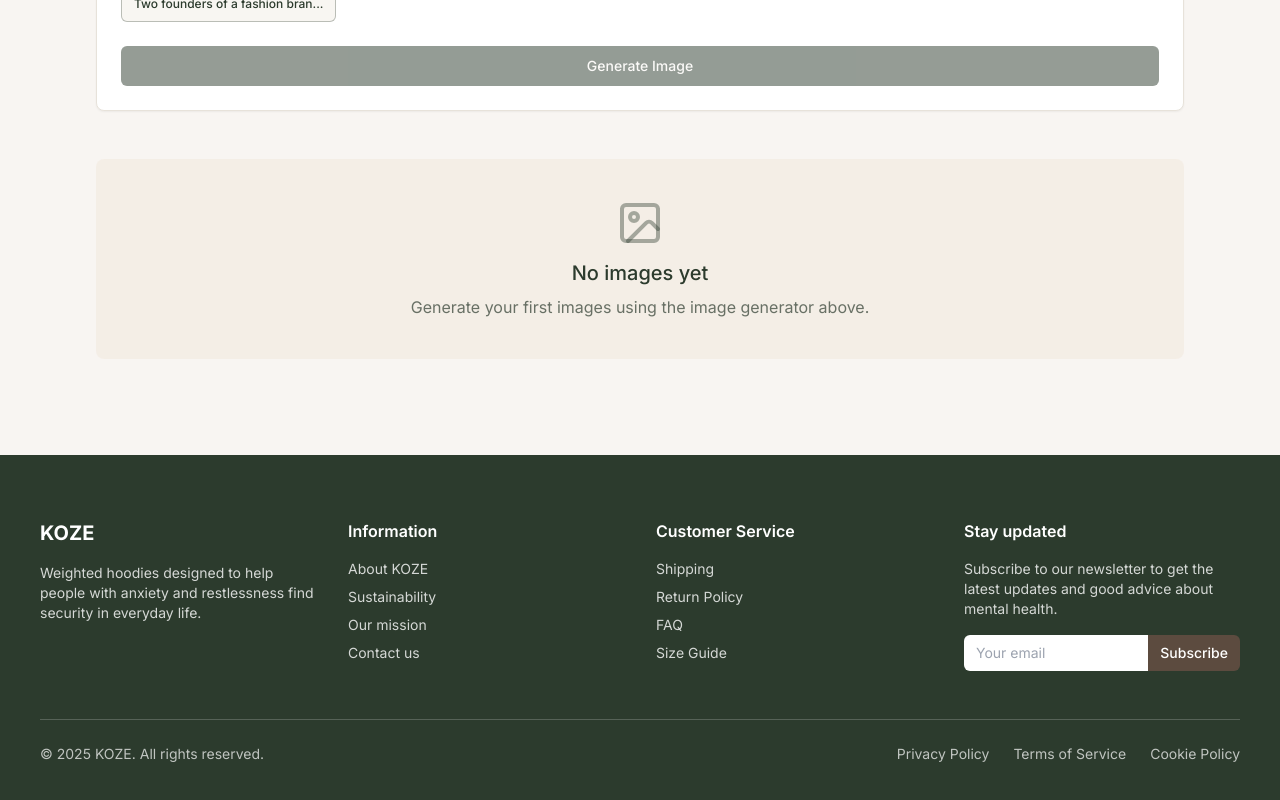
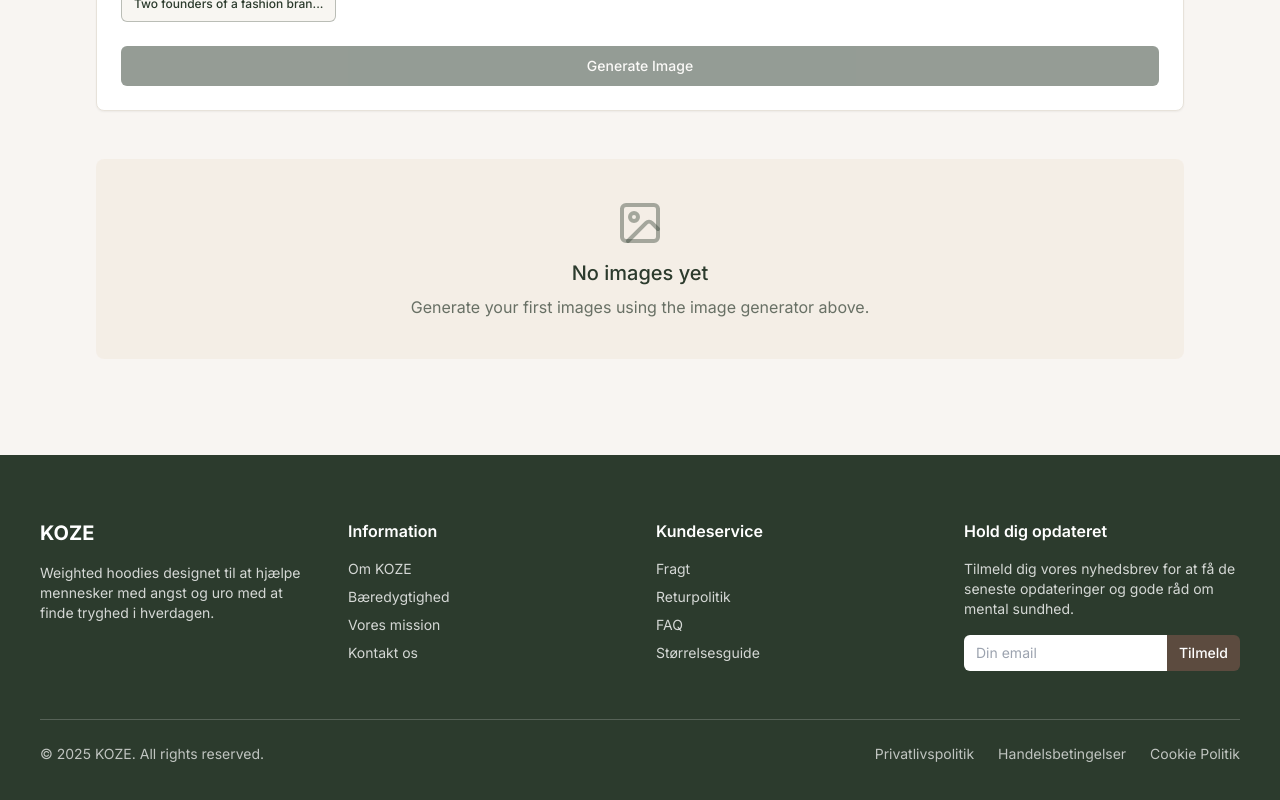
Before and after one commit to IlyasOsman29/koze-hoodie-haven, a React (Vite) app: page /image-studio in a window 1280 px wide. Shown: the part 809-1609 px from the top of the page. Built offline with nearby package versions, Linux system fonts and the light colour scheme.

Commit message:
Revert to Danish version
Reverts the website content back to Danish, undoing previous English translations.

```diff
--- a/src/components/About.tsx
+++ b/src/components/About.tsx
@@ -9,31 +9,31 @@ const About = () => {
           <div className="aspect-[4/3] bg-koze-light rounded-2xl flex items-center justify-center">
             {/* We'll replace this with actual founder image */}
             <div className="text-koze-muted text-center px-8">
-              <p className="text-lg font-medium mb-2">Founders</p>
-              <p className="text-sm">The two founders of KOZE</p>
+              <p className="text-lg font-medium mb-2">Stiftere</p>
+              <p className="text-sm">De to stiftere af KOZE</p>
             </div>
           </div>
         </div>
 
         <div className="animate-on-scroll order-1 lg:order-2" style={{animationDelay: "0.2s"}}>
           <h2 className="text-3xl md:text-4xl font-bold text-koze-green mb-6 text-balance">
-            The story behind KOZE
+            Historien bag KOZE
           </h2>
           <div className="space-y-4 text-koze-green/90">
             <p>
-              KOZE was started by two former colleagues from the tech industry, after we experienced how a colleague was fired due to anxiety that prevented him from being able to handle the job in a stressed sales environment.
+              KOZE blev startet af to tidligere kolleger fra tech-branchen, efter vi oplevede hvordan en kollega blev fyret grundet angst der forhindrede ham i at kunne klare jobbet i et stresset salgsmiljø.
             </p>
             <p>
-              It got us thinking – and we decided to create a product and brand that offers both physical comfort (through weighted hoodies) and emotional support (through a community and openness about mental health).
+              Det fik os til at tænke – og vi besluttede at skabe et produkt og brand der tilbyder både fysisk komfort (gennem weighted hoodies) og følelsesmæssig støtte (gennem et fællesskab og åbenhed omkring mental sundhed).
             </p>
             <p>
-              Our mission is to help people find peace in a hectic everyday life. We believe that small things can make a big difference to our mental well-being.
+              Vores mission er at hjælpe mennesker med at finde ro i en hektisk hverdag. Vi tror på at små ting kan gøre en stor forskel for vores mentale velbefindende.
             </p>
           </div>
           <Button
             className="mt-6 bg-koze-green hover:bg-koze-green/90 text-white font-medium"
           >
-            Read more about our values
+            Læs mere om vores værdier
           </Button>
         </div>
       </div>
--- a/src/components/Community.tsx
+++ b/src/components/Community.tsx
@@ -25,32 +25,32 @@ const Community = () => {
       <div className="grid grid-cols-1 lg:grid-cols-2 gap-12 items-center">
         <div className="animate-on-scroll">
           <h2 className="text-3xl md:text-4xl font-bold text-koze-green mb-4 text-balance">
-            A community for mental health
+            Et fællesskab for mental sundhed
           </h2>
           <p className="text-koze-green/90 mb-6">
-            KOZE is about more than just a product. We want to create a community where we can talk openly about mental health and support each other.
+            KOZE handler om mere end bare et produkt. Vi ønsker at skabe et fællesskab hvor vi kan tale åbent om mental sundhed og støtte hinanden.
           </p>
           <div className="space-y-6">
             <CommunityCard
               icon={<span className="text-koze-green text-xl">💬</span>}
               title="KOZE Talks"
-              description="Monthly online conversations about mental health with experts and the community."
+              description="Månedlige online samtaler om mental sundhed med eksperter og fællesskabet."
             />
             <CommunityCard
               icon={<span className="text-koze-green text-xl">📚</span>}
-              title="Knowledge Base"
-              description="Articles, guides and resources about anxiety, stress and techniques to handle it."
+              title="Vidensbase"
+              description="Artikler, guides og ressourcer om angst, stress og teknikker til at håndtere det."
             />
             <CommunityCard
               icon={<span className="text-koze-green text-xl">🤝</span>}
-              title="Support Groups"
-              description="Local meet-ups where users can meet and share experiences in safe spaces."
+              title="Støttegrupper"
+              description="Lokale meetups hvor brugere kan mødes og dele oplevelser i trygge rammer."
             />
           </div>
           <Button
             className="mt-8 bg-koze-green hover:bg-koze-green/90 text-white font-medium"
           >
-            Join the community
+            Bliv en del af fællesskabet
           </Button>
         </div>
 
@@ -58,8 +58,8 @@ const Community = () => {
           <div className="aspect-square bg-koze-light rounded-2xl flex items-center justify-center">
             {/* We'll replace this with actual community image */}
             <div className="text-koze-muted text-center px-8">
-              <p className="text-lg font-medium mb-2">Community image</p>
-              <p className="text-sm">The KOZE community</p>
+              <p className="text-lg font-medium mb-2">Fællesskabsbillede</p>
+              <p className="text-sm">KOZE fællesskabet</p>
             </div>
           </div>
         </div>
@@ -67,12 +67,12 @@ const Community = () => {
 
       <div className="mt-16 text-center animate-on-scroll" style={{animationDelay: "0.4s"}}>
         <h3 className="text-2xl font-bold text-koze-green mb-4">
-          Our vision
+          Vores vision
         </h3>
         <p className="text-koze-green/90 max-w-3xl mx-auto text-balance">
-          We believe in a world where it's as natural to talk about mental health as it is about physical health.
-          Where no one needs to hide their anxiety or stress, and where we all have tools to find peace in a busy everyday life.
-          KOZE is our contribution to this vision.
+          Vi tror på en verden hvor det er lige så naturligt at tale om mental sundhed som det er om fysisk sundhed.
+          Hvor ingen behøver at skjule deres angst eller stress, og hvor vi alle har værktøjer til at finde ro i en travl hverdag.
+          KOZE er vores bidrag til denne vision.
         </p>
       </div>
     </section>
--- a/src/components/Footer.tsx
+++ b/src/components/Footer.tsx
@@ -7,46 +7,46 @@ const Footer = () => {
           <div>
             <h3 className="font-bold text-xl mb-4">KOZE</h3>
             <p className="text-white/80 text-sm">
-              Weighted hoodies designed to help people with anxiety and restlessness find security in everyday life.
+              Weighted hoodies designet til at hjælpe mennesker med angst og uro med at finde tryghed i hverdagen.
             </p>
           </div>
 
           <div>
             <h4 className="font-semibold mb-4">Information</h4>
             <ul className="space-y-2 text-white/80 text-sm">
-              <li><a href="#" className="hover:text-white transition-colors">About KOZE</a></li>
-              <li><a href="#" className="hover:text-white transition-colors">Sustainability</a></li>
-              <li><a href="#" className="hover:text-white transition-colors">Our mission</a></li>
-              <li><a href="#" className="hover:text-white transition-colors">Contact us</a></li>
+              <li><a href="#" className="hover:text-white transition-colors">Om KOZE</a></li>
+              <li><a href="#" className="hover:text-white transition-colors">Bæredygtighed</a></li>
+              <li><a href="#" className="hover:text-white transition-colors">Vores mission</a></li>
+              <li><a href="#" className="hover:text-white transition-colors">Kontakt os</a></li>
             </ul>
           </div>
 
           <div>
-            <h4 className="font-semibold mb-4">Customer Service</h4>
+            <h4 className="font-semibold mb-4">Kundeservice</h4>
             <ul className="space-y-2 text-white/80 text-sm">
-              <li><a href="#" className="hover:text-white transition-colors">Shipping</a></li>
-              <li><a href="#" className="hover:text-white transition-colors">Return Policy</a></li>
+              <li><a href="#" className="hover:text-white transition-colors">Fragt</a></li>
+              <li><a href="#" className="hover:text-white transition-colors">Returpolitik</a></li>
               <li><a href="#" className="hover:text-white transition-colors">FAQ</a></li>
-              <li><a href="#" className="hover:text-white transition-colors">Size Guide</a></li>
+              <li><a href="#" className="hover:text-white transition-colors">Størrelsesguide</a></li>
             </ul>
           </div>
 
           <div>
-            <h4 className="font-semibold mb-4">Stay updated</h4>
+            <h4 className="font-semibold mb-4">Hold dig opdateret</h4>
             <p className="text-white/80 text-sm mb-4">
-              Subscribe to our newsletter to get the latest updates and good advice about mental health.
+              Tilmeld dig vores nyhedsbrev for at få de seneste opdateringer og gode råd om mental sundhed.
             </p>
             <form className="flex">
               <input
                 type="email"
-                placeholder="Your email"
+                placeholder="Din email"
                 className="px-3 py-2 rounded-l-md text-koze-green w-full text-sm"
               />
               <button
                 type="submit"
                 className="bg-koze-brown hover:bg-koze-brown/90 px-3 py-2 rounded-r-md text-white font-medium text-sm"
               >
-                Subscribe
+                Tilmeld
               </button>
             </form>
           </div>
@@ -55,9 +55,9 @@ const Footer = () => {
         <div className="border-t border-white/20 mt-12 pt-6 flex flex-col md:flex-row justify-between items-center text-white/70 text-sm">
           <p>© 2025 KOZE. All rights reserved.</p>
           <div className="flex space-x-6 mt-4 md:mt-0">
-            <a href="#" className="hover:text-white transition-colors">Privacy Policy</a>
-            <a href="#" className="hover:text-white transition-colors">Terms of Service</a>
-            <a href="#" className="hover:text-white transition-colors">Cookie Policy</a>
+            <a href="#" className="hover:text-white transition-colors">Privatlivspolitik</a>
+            <a href="#" className="hover:text-white transition-colors">Handelsbetingelser</a>
+            <a href="#" className="hover:text-white transition-colors">Cookie Politik</a>
           </div>
         </div>
       </div>
```
